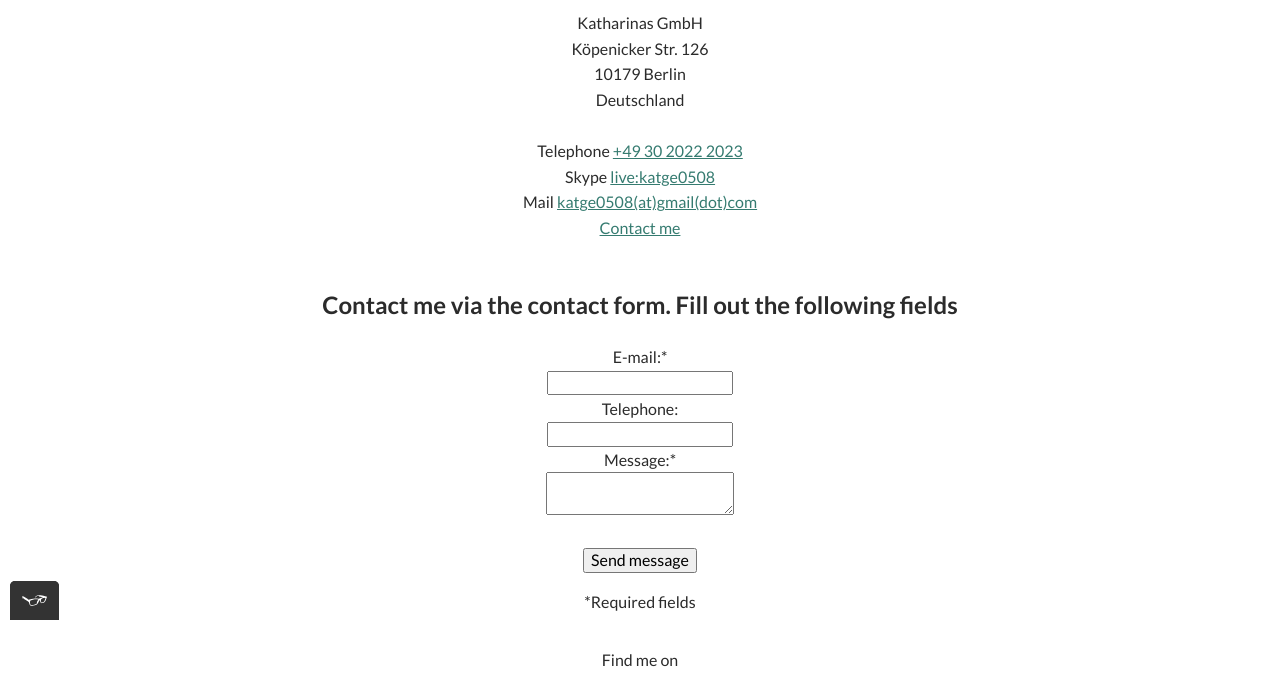
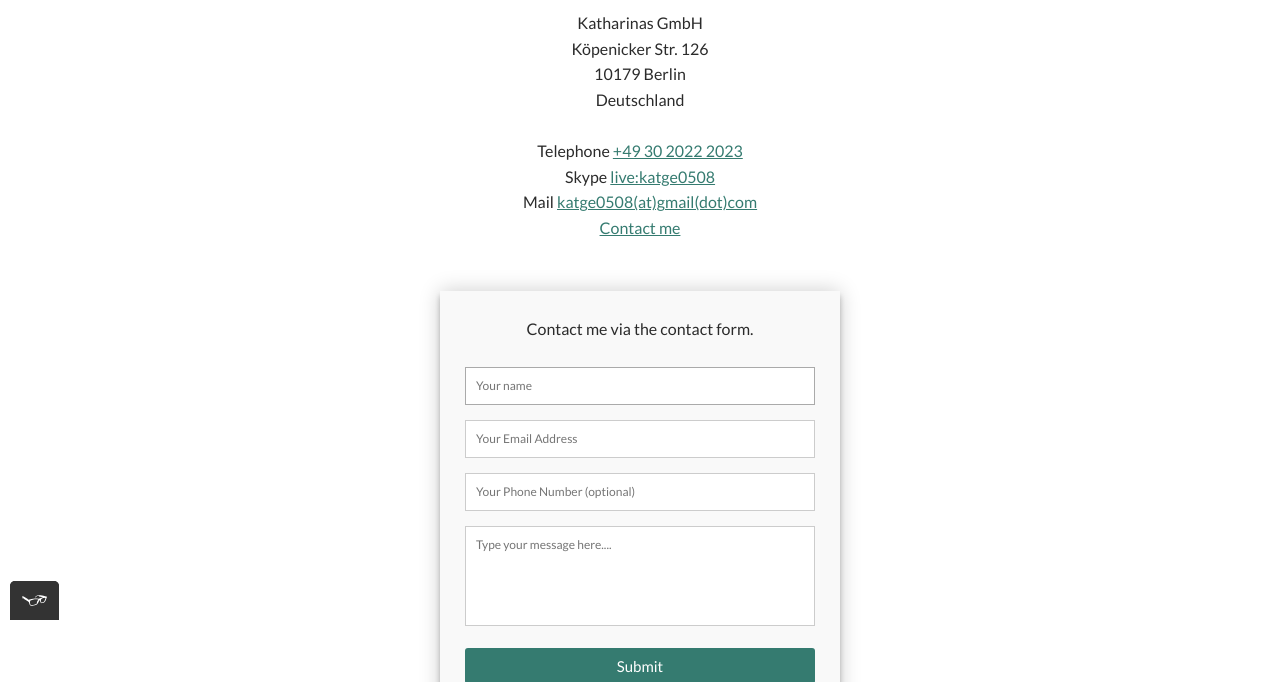
Before and after one commit to Kathanira/Portfolio-website, a plain HTML site: page contact.html in a window 1280 px wide. Shown: the part 180-862 px from the top of the page. Drawn offline with nearby package versions, Linux system fonts and the light colour scheme.

Commit message:
Updated the contact form

```diff
--- a/contact.html
+++ b/contact.html
@@ -49,26 +49,43 @@
         <a href="mailto:katge0508@gmail.com">Contact me</a><br><br>
     </div>
 
-   <div>
+  <!-- <div>
      <h2> Contact me via the contact form. Fill out the following fields </h2>
     <form action="#" method="post" id="contact-form">
 
        <label class="standard-label" for="contact-email">E-mail:* </label><br>
        <input type="email" id="contact-email" required><br>
-<!--durch den zusatz required wird das feld zu einem pflichtfeld -->
        <label class="standard-label" for="contact-telephone">Telephone: </label><br>
        <input type="tel" id="contact-telephone" ><br>
-<!-- <input type="tel" pattern="\d{3}[\-]\d{3}[\-]\d{4}"> für Muster bei der Tel nummer zB -->
       <label class="standard-label" for="contact-message">Message:* </label><br>
       <textarea maxlength="240" required id="contact-message"></textarea>
-      <!-- <p>Remaining characters: <span class="charsleft">240</span></p>
-    Formel fehlt um die Zeichen zu zählen-->
       <br><br>
-<!-- Remember that you can use <textarea> to provide more space if the standard <input> tag isn’t long enough for the type of input you’re requesting (in this case, a message)-->
       <input type="submit" value="Send message">
     </form>
     <p>*Required fields</p>
-   </div>
+	</div> -->
+
+	<div class="container">
+	  <form id="contact" action="" method="post">
+	   <p>Contact me via the contact form.</p><br>
+	   <!-- <p>Fill out the following fields.</p>-->
+	    <fieldset>
+	      <input placeholder="Your name" type="text" tabindex="1" required autofocus>
+	    </fieldset>
+	    <fieldset>
+	      <input placeholder="Your Email Address" type="email" tabindex="2" required>
+	    </fieldset>
+	    <fieldset>
+	      <input placeholder="Your Phone Number (optional)" type="tel" tabindex="3" required>
+	    </fieldset>
+	    <fieldset>
+	      <textarea placeholder="Type your message here...." tabindex="4" required></textarea>
+	    </fieldset>
+	    <fieldset>
+	      <button name="submit" type="submit" id="contact-submit" data-submit="...Sending">Submit</button>
+	    </fieldset>
+	  </form>
+	</div>
 
 	</main>
 	<!-- Footer -->
--- a/css/style.production.css
+++ b/css/style.production.css
@@ -11,9 +11,19 @@ andere Variante aus dem WS nicht skript*/
 /*body {color: #2b2b2b}
 body {background-color: #357b70}*/
 * {
+  box-sizing: border-box;
+  margin: 0;
+  padding: 0;
+  box-sizing: border-box;
   -webkit-box-sizing: border-box;
-          box-sizing: border-box;
-}
+  -moz-box-sizing: border-box;
+  -webkit-font-smoothing: antialiased;
+  -moz-font-smoothing: antialiased;
+  -o-font-smoothing: antialiased;
+  font-smoothing: antialiased;
+  text-rendering: optimizeLegibility;
+  }
+
 :root {
   --primary-color: #357b70;
   --secondary-color: #e0b354;
@@ -196,6 +206,124 @@ button:focus,
           flex: 1 1 100px;
   text-align:center;
 }
+
+.container {
+  max-width: 400px;
+  width: 100%;
+  margin: 0 auto;
+  position: relative;
+  text-align: center;
+}
+
+#contact input[type="text"],
+#contact input[type="email"],
+#contact input[type="tel"],
+#contact textarea,
+#contact button[type="submit"] {
+  font: 400 12px/16px "Lato", sans-serif;
+}
+
+#contact {
+  background: #F9F9F9;
+  padding: 25px;
+  margin: 25px 0;
+  -webkit-box-shadow: 0 0 20px 0 rgba(0, 0, 0, 0.2), 0 5px 5px 0 rgba(0, 0, 0, 0.24);
+          box-shadow: 0 0 20px 0 rgba(0, 0, 0, 0.2), 0 5px 5px 0 rgba(0, 0, 0, 0.24);
+}
+
+#contact h3 {
+  display: block;
+  font-size: 30px;
+  font-weight: 300;
+  margin-bottom: 10px;
+}
+
+#contact h4 {
+  margin: 5px 0 15px;
+  display: block;
+  font-size: 13px;
+  font-weight: 400;
+}
+
+fieldset {
+  border: medium none !important;
+  margin: 0 0 10px;
+  min-width: 100%;
+  padding: 0;
+  width: 100%;
+}
+
+#contact input[type="text"],
+#contact input[type="email"],
+#contact input[type="tel"],
+#contact textarea {
+  width: 100%;
+  border: 1px solid #ccc;
+  background: #FFF;
+  margin: 0 0 5px;
+  padding: 10px;
+}
+
+#contact input[type="text"]:hover,
+#contact input[type="email"]:hover,
+#contact input[type="tel"]:hover,
+#contact textarea:hover {
+  -webkit-transition: border-color 0.3s ease-in-out;
+  transition: border-color 0.3s ease-in-out;
+  border: 1px solid #aaa;
+}
+
+#contact textarea {
+  height: 100px;
+  max-width: 100%;
+  resize: none;
+}
+
+#contact button[type="submit"] {
+  cursor: pointer;
+  width: 100%;
+  border: none;
+  background: #357b70;
+  color: #FFF;
+  margin: 0 0 5px;
+  padding: 10px;
+  font-size: 15px;
+}
+
+#contact button[type="submit"]:hover {
+  opacity: 0.8;
+  -webkit-transition: background 0.3s ease-in-out;
+  -webkit-transition: background-color 0.3s ease-in-out;
+  transition: background-color 0.3s ease-in-out;
+}
+
+#contact button[type="submit"]:active {
+  -webkit-box-shadow: inset 0 1px 3px rgba(0, 0, 0, 0.5);
+          box-shadow: inset 0 1px 3px rgba(0, 0, 0, 0.5);
+}
+
+#contact input:focus,
+#contact textarea:focus {
+  outline: 0;
+  border: 1px solid #aaa;
+}
+
+:-webkit-input-placeholder {
+  color: #888;
+}
+
+:-moz-placeholder {
+  color: #888;
+}
+
+:-moz-placeholder {
+  color: #888;
+}
+
+:-ms-input-placeholder {
+  color: #888;
+}
+
 
 /* About SEITE */
 .profile-about {
--- a/css/styles.css
+++ b/css/styles.css
@@ -12,7 +12,18 @@ andere Variante aus dem WS nicht skript*/
 body {background-color: #357b70}*/
 * {
   box-sizing: border-box;
-}
+  margin: 0;
+  padding: 0;
+  box-sizing: border-box;
+  -webkit-box-sizing: border-box;
+  -moz-box-sizing: border-box;
+  -webkit-font-smoothing: antialiased;
+  -moz-font-smoothing: antialiased;
+  -o-font-smoothing: antialiased;
+  font-smoothing: antialiased;
+  text-rendering: optimizeLegibility;
+  }
+
 :root {
   --primary-color: #357b70;
   --secondary-color: #e0b354;
@@ -177,7 +188,121 @@ button:focus,
   flex: 1 1 100px;
   text-align:center;
 }
+.container {
+  max-width: 400px;
+  width: 100%;
+  margin: 0 auto;
+  position: relative;
+  text-align: center;
+}
 
+#contact input[type="text"],
+#contact input[type="email"],
+#contact input[type="tel"],
+#contact textarea,
+#contact button[type="submit"] {
+  font: 400 12px/16px "Lato", sans-serif;
+}
+
+#contact {
+  background: #F9F9F9;
+  padding: 25px;
+  margin: 25px 0;
+  box-shadow: 0 0 20px 0 rgba(0, 0, 0, 0.2), 0 5px 5px 0 rgba(0, 0, 0, 0.24);
+}
+
+#contact h3 {
+  display: block;
+  font-size: 30px;
+  font-weight: 300;
+  margin-bottom: 10px;
+}
+
+#contact h4 {
+  margin: 5px 0 15px;
+  display: block;
+  font-size: 13px;
+  font-weight: 400;
+}
+
+fieldset {
+  border: medium none !important;
+  margin: 0 0 10px;
+  min-width: 100%;
+  padding: 0;
+  width: 100%;
+}
+
+#contact input[type="text"],
+#contact input[type="email"],
+#contact input[type="tel"],
+#contact textarea {
+  width: 100%;
+  border: 1px solid #ccc;
+  background: #FFF;
+  margin: 0 0 5px;
+  padding: 10px;
+}
+
+#contact input[type="text"]:hover,
+#contact input[type="email"]:hover,
+#contact input[type="tel"]:hover,
+#contact textarea:hover {
+  -webkit-transition: border-color 0.3s ease-in-out;
+  -moz-transition: border-color 0.3s ease-in-out;
+  transition: border-color 0.3s ease-in-out;
+  border: 1px solid #aaa;
+}
+
+#contact textarea {
+  height: 100px;
+  max-width: 100%;
+  resize: none;
+}
+
+#contact button[type="submit"] {
+  cursor: pointer;
+  width: 100%;
+  border: none;
+  background: #357b70;
+  color: #FFF;
+  margin: 0 0 5px;
+  padding: 10px;
+  font-size: 15px;
+}
+
+#contact button[type="submit"]:hover {
+  opacity: 0.8;
+  -webkit-transition: background 0.3s ease-in-out;
+  -moz-transition: background 0.3s ease-in-out;
+  transition: background-color 0.3s ease-in-out;
+}
+
+#contact button[type="submit"]:active {
+  box-shadow: inset 0 1px 3px rgba(0, 0, 0, 0.5);
+}
+
+#contact input:focus,
+#contact textarea:focus {
+  outline: 0;
+  border: 1px solid #aaa;
+}
+
+:-webkit-input-placeholder {
+  color: #888;
+}
+
+:-moz-placeholder {
+  color: #888;
+}
+
+:-moz-placeholder {
+  color: #888;
+}
+
+:-ms-input-placeholder {
+  color: #888;
+}
 /* About SEITE */
 .profile-about {
   max-width: 700px;
```
